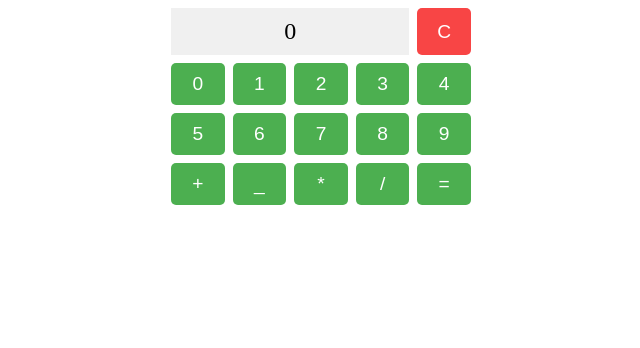
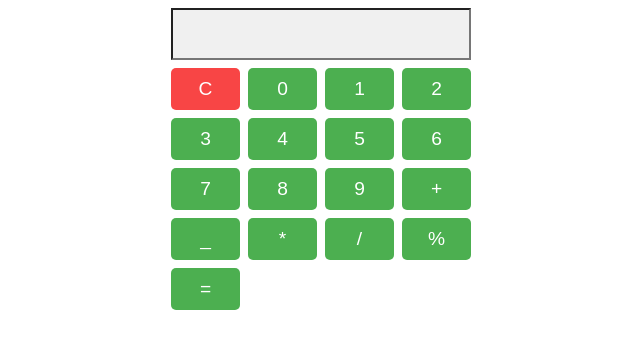
Before and after one commit to so-tha/calculadora_js, a plain HTML site: page index.html in a window 1280 px wide. Shown: the whole page, without its empty margins (319-959 px from the left). Drawn offline with nearby package versions, Linux system fonts and the light colour scheme.

Commit message:
mudança no input mostra os valores

```diff
--- a/index.html
+++ b/index.html
@@ -8,7 +8,7 @@
 </head>
 <body>
     <div class="calculator">
-        <div class="display" id="display">0</div>
+        <input type="text" class="display" id="display" readonly>
         <button  class="clearbutton" onclick="clearDisplay()">C</button>
             <!--Botões numeros-->
             <button onclick="appendToDisplay('0')">0</button>
@@ -26,6 +26,7 @@
             <button onclick="appendToDisplay('-')">_</button>
             <button onclick="appendToDisplay('*')">*</button>
             <button onclick="appendToDisplay('/')">/</button>
+            <button onclick="appendToDisplay('%')">%</button>
 
         <button onclick="calculate()">=</button>
     </div>
--- a/style.css
+++ b/style.css
@@ -1,6 +1,6 @@
 .calculator {
     display: grid;
-    grid-template-columns: repeat(5, 1fr);
+    grid-template-columns: repeat(4, 1fr);
     gap: 8px;
     max-width: 300px;
     margin: 0 auto;
```
